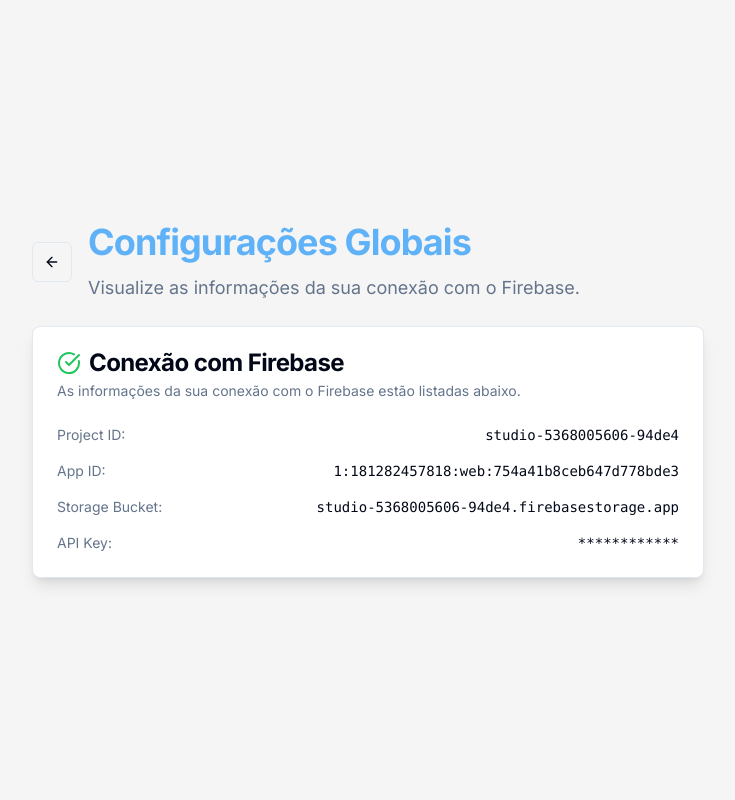
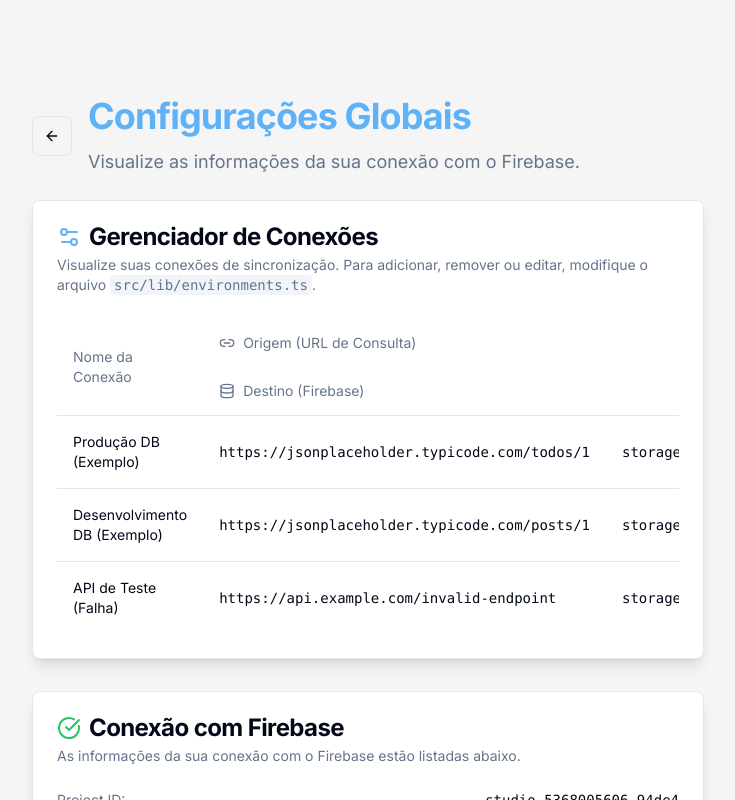
Before and after one commit to edinaldoof/projetosexecucao, a Next.js app: page /settings in a window 1280 px wide. Shown: the top 800 px of the page, without its empty margins (272-1007 px from the left). Built offline with nearby package versions, Linux system fonts and the light colour scheme.

Commit message:
aonde crio esses vinculos ? conexando com diferentes databases e usando

```diff
--- /dev/null
+++ b/src/components/environments-manager.tsx
@@ -0,0 +1,61 @@
+'use client';
+
+import {
+  Card,
+  CardContent,
+  CardDescription,
+  CardHeader,
+  CardTitle,
+} from '@/components/ui/card';
+import {
+  Table,
+  TableBody,
+  TableCell,
+  TableHead,
+  TableHeader,
+  TableRow,
+} from '@/components/ui/table';
+import { environments } from '@/lib/environments';
+import { Link2, Database, Settings2 } from 'lucide-react';
+
+export default function EnvironmentsManager() {
+  return (
+    <Card className="shadow-lg">
+      <CardHeader>
+        <CardTitle className="flex items-center gap-2">
+          <Settings2 className="h-6 w-6 text-primary" />
+          <span>Gerenciador de Conexões</span>
+        </CardTitle>
+        <CardDescription>
+          Visualize suas conexões de sincronização. Para adicionar, remover ou editar, modifique o arquivo <code className="font-mono bg-muted px-1 py-0.5 rounded">src/lib/environments.ts</code>.
+        </CardDescription>
+      </CardHeader>
+      <CardContent>
+        <Table>
+          <TableHeader>
+            <TableRow>
+              <TableHead>Nome da Conexão</TableHead>
+              <TableHead className="flex items-center gap-2">
+                <Link2 className="h-4 w-4" />
+                Origem (URL de Consulta)
+              </TableHead>
+              <TableHead className="flex items-center gap-2">
+                <Database className="h-4 w-4" />
+                Destino (Firebase)
+              </TableHead>
+            </TableRow>
+          </TableHeader>
+          <TableBody>
+            {environments.map((env) => (
+              <TableRow key={env.id}>
+                <TableCell className="font-medium">{env.name}</TableCell>
+                <TableCell className="font-mono text-sm">{env.url}</TableCell>
+                <TableCell className="font-mono text-sm">{env.firebaseTarget}</TableCell>
+              </TableRow>
+            ))}
+          </TableBody>
+        </Table>
+      </CardContent>
+    </Card>
+  );
+}
--- a/src/components/settings-manager.tsx
+++ b/src/components/settings-manager.tsx
@@ -1,12 +1,12 @@
 'use client';
 
+import EnvironmentsManager from './environments-manager';
 import FirebaseConnectionInfo from './firebase-connection-info';
 
 export default function SettingsManager() {
-  // As configurações de instância foram movidas para a página principal
-  // Esta página agora pode ser usada para configurações globais do aplicativo
   return (
     <div className="space-y-8">
+      <EnvironmentsManager />
       <FirebaseConnectionInfo />
     </div>
   );
```
